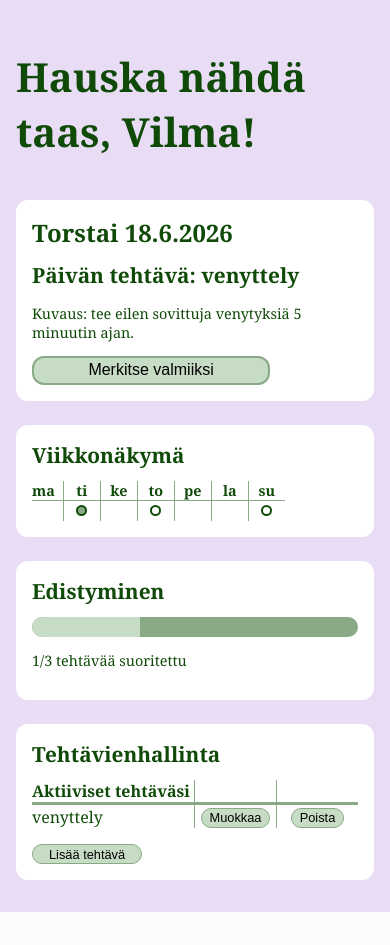
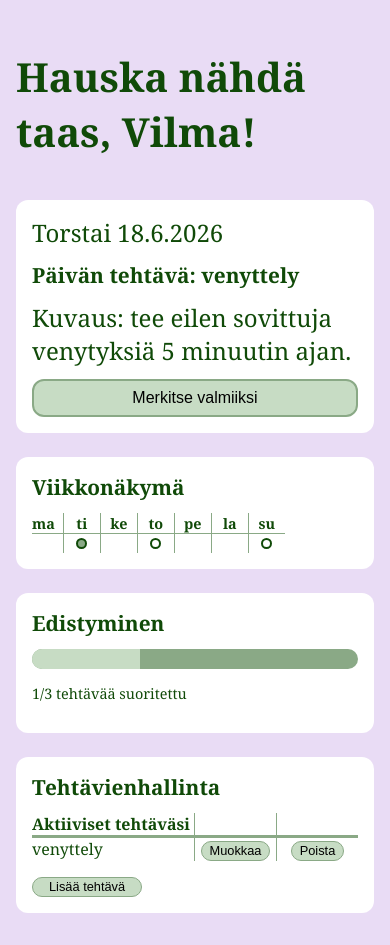
Before and after one commit to vilburger/TherapyApp, a PHP site: page / in a window 390 px wide. Before the commit the page ends 912 px from the top, so only its background shows below. Run offline with PHP 8.4, Linux system fonts and the light colour scheme; lists and menus that the app fills with data are empty.

Commit message:
UI suunnitelman mukaan valmiina
- Photoshop suunnitelmien mukainen ulkoasu HTML/CSS
- mobiiliresponsiivisuus mukana
- saavutettavuusasioita lisätty

```diff
--- a/css/style.css
+++ b/css/style.css
@@ -19,15 +19,13 @@ td:first-child {
     border-left: 0;
 }
 
-/* mikä on oikea tapa asettaa koko siten, että se tulee järkevästi? sotkeeko pixelinä annetut arvot? */
-/* käytä mielummin rem */
+
 tr {
-    height: 40px;
+    height: 2.5rem;
 }
 
 th {
     border-bottom: 1px solid #8aa986;
-
 }
 
 body {
@@ -54,9 +52,6 @@ body {
 
 h1 {
     font-size: 4rem;
-    /* marginit on väärin. ne ei atm tee mitään. poista? */
-    margin-top: 5;
-    margin-bottom: 5;
 }
 
 h2 {
@@ -65,7 +60,7 @@ h2 {
     margin-bottom: 0.75rem;
 }
 
-h6 {
+.daily p {
     font-size: 1.5rem;
     margin-top: 0;
     margin-bottom: 0.75rem;
@@ -194,10 +189,13 @@ p {
     ja
 
     width: 100%;
+
+    padding: 0.2rem 3.4rem;
     */
     #done {
         font-size: 1rem;
-        padding: 0.2rem 3.4rem;
+        padding: 0.5rem 1rem;
+        width: 100%;
     }
 
     .dot {
--- a/index.php
+++ b/index.php
@@ -14,19 +14,21 @@
             <h1>Hauska nähdä taas, Vilma!</h1>
         </section>
 
-        <section class="daily card">
-            <!-- korjaa h6 p:ks -->
-            <h6>Torstai 18.6.2026</h6>
-            <h2>Päivän tehtävä: venyttely</h2>
+        <section class="daily card" aria-labelledby="daily-task-heading">
+            <p aria-label="Päivämäärä">Torstai 18.6.2026</p>
+            <h2 id="daily-task-heading">Päivän tehtävä: venyttely</h2>
             <p>Kuvaus: tee eilen sovittuja venytyksiä 5 minuutin ajan.</p>
-            <button id="done" title="Paina merkitäksesi tehtävän suoritetuksi">Merkitse valmiiksi</button>
+            <button
+                id="done"
+                aria-label="Merkitse päivän tehtävä suoritetuksi">Merkitse valmiiksi</button>
         </section>
 
         <section class="weekly card">
             <h2>Viikkonäkymä</h2>
 
-            <!-- erottele thead ja body - tutki vaik et miks -->
-            <table class="week-table">
+            <table class="week-table"
+                aria-label="Viikon tehtävien suoritusnäkymä">
+                <thead>
                     <tr>
                         <th>ma</th>
                         <th>ti</th>
@@ -36,30 +38,31 @@
                         <th>la</th>
                         <th>su</th>
                     </tr>
-                <!-- lisää aria labelit! -->
+                </thead>
+
+                <tbody>
                     <tr>
                         <td></td>
-                    <td><span class="dot done"></span></td>
+                        <td aria-label="Tehtävä suoritettu"><span class="dot done" aria-hidden="true"></span></td>
                         <td></td>
-                    <td><span class="dot"></span></td>
+                        <td aria-label="Tehtävä suorittamatta"><span class="dot" aria-hidden="true"></span></td>
                         <td></td>
                         <td></td>
-                    <td><span class="dot"></span></td>
+                        <td aria-label="Tehtävä suorittamatta"><span class="dot" aria-hidden="true"></span></td>
                     </tr>
+                </tbody>
             </table>
         </section>
 
-        <section class="progress card">
-            <h2>Edistyminen</h2>
+        <section class="progress card" aria-labelledby="progress-heading">
+            <h2 id="progress-heading">Edistyminen</h2>
 
-            <!-- tänne myös aria-labelit:
             <div class="progress-container"
                 role="progressbar"
                 aria-valuenow="33"
                 aria-valuemin="0"
-            aria-valuemax="100">
-            -->
-            <div class="progress-container">
+                aria-valuemax="100"
+                aria-label="Viikon tehtävien eteneminen">
                 <div class="progress-bar">
                     <!-- span class="prog-text">33%</span -->
                 </div>
@@ -67,28 +70,31 @@
             <p>1/3 tehtävää suoritettu</p>
         </section>
 
-        <!-- korjaa kebab-case sk-ma -->
-        <section class="taskManagement card">
+        <section class="task-management card">
             <h2>Tehtävienhallinta</h2>
 
-            <!-- tänne kans head ja body -->
-            <table class="task-table">
+            <table class="task-table"
+                aria-label="Aktiiviset tehtävät">
+                <thead>
                     <tr>
                         <th>Aktiiviset tehtäväsi</th>
                         <th></th>
                         <th></th>
                     </tr>
+                </thead>
+                <tbody>
                     <tr>
                         <td>venyttely</td>
                         <td>
-                        <button>Muokkaa</button>
+                            <button aria-label="Muokkaa tehtävää">Muokkaa</button>
                         </td>
                         <td>
-                        <button>Poista</button>
+                            <button aria-label="Poista tehtävä">Poista</button>
                         </td>
                     </tr>
+                </tbody>
             </table>
-            <button id="add">Lisää tehtävä</button>
+            <button id="add" aria-label="Lisää uusi tehtävä">Lisää tehtävä</button>
         </section>
     </main>
 </body>
```
Lines whose indentation alone changed are shown as unchanged.
